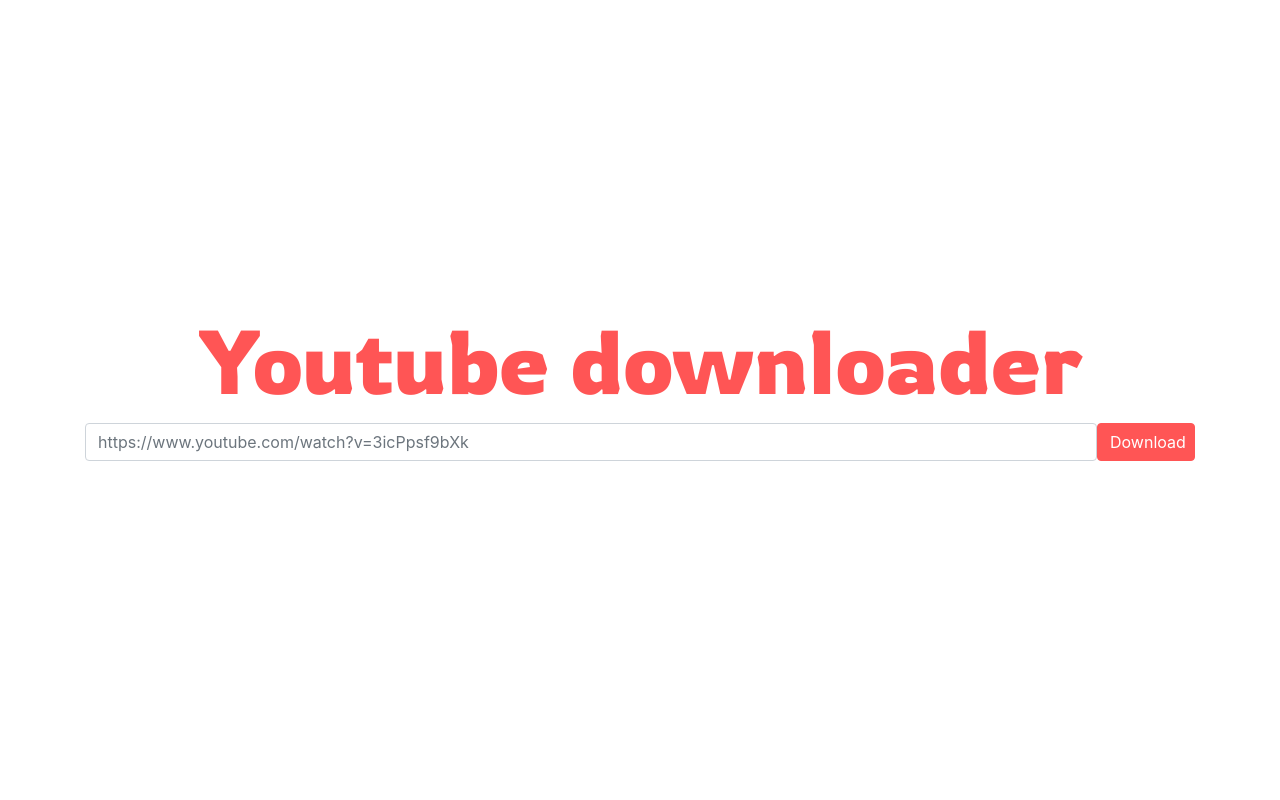
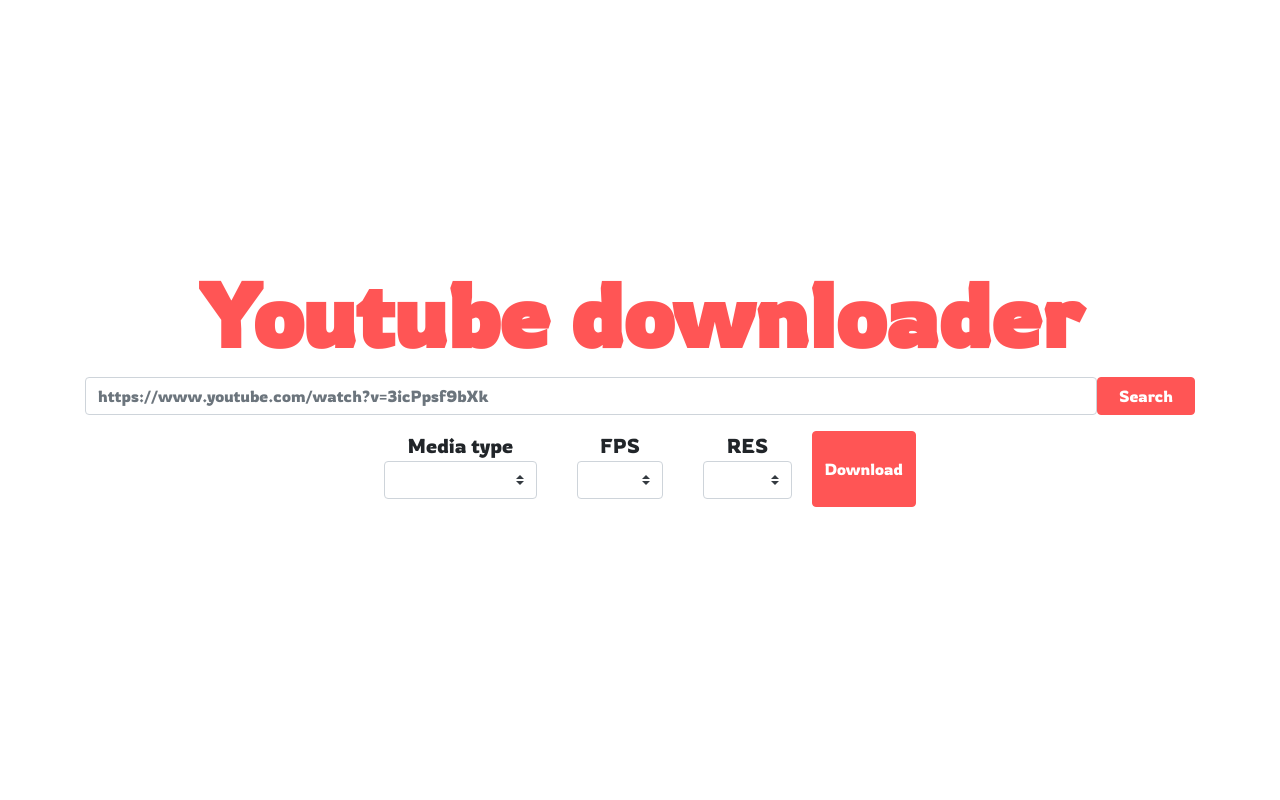
Before and after one commit to hermes7308/youtube-downloader, a Flask app: page / in a window 1280 px wide. Run offline with Flask 2, Linux system fonts and the light colour scheme; lists and menus that the app fills with data are empty; some libraries are stand-ins or nearby versions.

Commit message:
UI 및 기존 구조 수정

```diff
--- a/app.py
+++ b/app.py
@@ -35,6 +35,25 @@
     return render_template("index.html")
 
 
+@app.route("/get-support-spec")
+def get_support_spec():
+    v = request.args.get("v")
+    if v is None:
+        return {
+            "status": "FAIL",
+            "message": "Url is empty."
+        }
+
+    url = downloader.get_youtube_url(video_id=v)
+    type_list, fps_list, res_list = downloader.get_support_spec(url)
+    return {
+        "status": "SUCCESS",
+        "type_list": type_list,
+        "fps_list": fps_list,
+        "res_list": res_list
+    }
+
+
 @app.route("/download", methods=["GET"])
 def download():
     global result
@@ -44,9 +63,12 @@
             "status": "FAIL",
             "message": "Url is empty."
         }
+    media_type = request.args.get("media_type")
+    fps = request.args.get("fps")
+    res = request.args.get("res")
 
     try:
-        result = downloader.download(v)
+        result = downloader.download(v=v, fps=fps, res=res, media_type=media_type)
         return result
     except Exception as e:
         logging.error(e)
@@ -67,4 +89,4 @@
 
 
 if __name__ == '__main__':
-    app.run(host='0.0.0.0', port=5003)
+    app.run(host='0.0.0.0', port=5004)
--- a/static/css/style.css
+++ b/static/css/style.css
@@ -1,6 +1,13 @@
 html, body {
     width: 100%;
     height: 100%;
+}
+body * {
+    font-family: "Rowdies", serif;
+}
+
+label {
+    font-size: 20px;
 }
 
 .container {
@@ -12,27 +19,39 @@
 }
 
 .container > h1 {
-    font-family: "Rowdies", serif;
     font-size: 7vw;
+    font-weight: bold;
     background-color: white;
     color: #ff5555;
 }
 
-.container > form {
+#youtube-get-support-spec-form {
     display: flex;
     flex-direction: row;
     flex-wrap: wrap;
     width: 100%;
 }
 
-.container > form > input[type='text'] {
+#youtube-get-support-spec-form > input[type='text'] {
     display: inline-block;
     flex-grow: 1;
     width: calc(100% - 98px);
 }
 
-.container > form > input[type='submit'] {
+#youtube-get-support-spec-form > input[type='submit'] {
     width: 98px;
+}
+
+#youtube-download-form {
+    display: flex;
+    flex-direction: row;
+    flex-wrap: wrap;
+    justify-content: center;
+}
+
+#youtube-download-form > label {
+    margin-right: 20px;
+    margin-left: 20px;
 }
 
 .btn {
--- a/templates/index.html
+++ b/templates/index.html
@@ -14,9 +14,22 @@
 <div class="container">
     <h1>Youtube downloader</h1>
 
-    <form class="form-group" id="youtube-download-form" method="GET">
+    <form class="form-group" id="youtube-get-support-spec-form" method="GET">
         <input class="form-control" id="url" type="text" name="url"
                placeholder="https://www.youtube.com/watch?v=3icPpsf9bXk"/>
+        <input class="btn" type="submit" value="Search"/>
+    </form>
+
+    <form class="form-group" id="youtube-download-form" method="GET">
+        <label class="youtube-download-form-select-media-type-label"> Media type
+            <select class="custom-select youtube-download-form-select-media-type"> </select>
+        </label>
+        <label class="youtube-download-form-select-fps-label"> FPS
+            <select class="custom-select youtube-download-form-select-fps"> </select>
+        </label>
+        <label class="youtube-download-form-select-res-label"> RES
+            <select class="custom-select youtube-download-form-select-res"> </select>
+        </label>
         <input class="btn" type="submit" value="Download"/>
     </form>
 
@@ -39,15 +52,98 @@
 <script src="https://code.jquery.com/jquery-3.5.1.min.js"></script>
 <script>
     $(document).ready(function () {
-        $("#youtube-download-form").submit(function (e) {
+        $(".youtube-download-form").hide();
+        let searched_video_id = null;
+
+        $('select.youtube-download-form-select-media-type').change(function () {
+            if (this.value === "video") {
+                // visible
+                $(".youtube-download-form-select-fps-label").show();
+                $(".youtube-download-form-select-res-label").show();
+            } else {
+                // hide
+                $(".youtube-download-form-select-fps-label").hide();
+                $(".youtube-download-form-select-res-label").hide();
+            }
+        });
+
+        $("#youtube-get-support-spec-form").submit(function (e) {
             e.preventDefault();
 
             let url = $("#url").val();
             let params = getUrlParams(url);
             if (params.v == null) {
-                console.log("This is not correct Youtube url.");
+                alert("This is not correct Youtube url.");
                 return;
             }
+
+            let data = {
+                v: params.v
+            };
+
+            showLoader();
+            $.ajax({
+                type: "GET",
+                dataType: 'json',
+                contentType: "application/json",
+                url: "/get-support-spec",
+                data: data,
+                success: function (response, status, xhr) {
+                    if (response.status === "SUCCESS") {
+                        let type_list = response.type_list.sort().reverse();
+                        let fps_list = response.fps_list.sort();
+                        let res_list = response.res_list.sort((a, b) => {
+                            let value1 = a.replace("p", "");
+                            let value2 = b.replace("p", "");
+
+                            if (Number(value1) > Number(value2)) {
+                                return 1;
+                            }
+
+                            if (Number(value1) < Number(value2)) {
+                                return -1;
+                            }
+
+                            return 0;
+                        });
+
+                        setOptions($(".youtube-download-form-select-media-type"), type_list);
+                        setOptions($(".youtube-download-form-select-fps"), fps_list);
+                        setOptions($(".youtube-download-form-select-res"), res_list);
+
+
+                        $(".youtube-download-form").show();
+                        searched_video_id = params.v;
+
+                        return;
+                    }
+
+                    showAlert(response.message);
+                    showAlert(response.error);
+                },
+                error: function (jqXhr, textStatus, errorMessage) {
+                    showAlert(errorMessage);
+                },
+                complete: function (data) {
+                    hideLoader();
+                }
+            });
+        });
+
+        $("#youtube-download-form").submit(function (e) {
+            e.preventDefault();
+
+            if (searched_video_id == null) {
+                alert("Please search youtube media that you want to download.");
+                return;
+            }
+
+            let data = {
+                v: searched_video_id,
+                media_type: $("select.youtube-download-form-select-media-type").val(),
+                fps: $("select.youtube-download-form-select-fps").val(),
+                res: $("select.youtube-download-form-select-res").val()
+            };
 
             showLoader();
             $.ajax({
@@ -55,14 +151,12 @@
                 dataType: 'json',
                 contentType: "application/json",
                 url: "/download",
-                data: {
-                    v: params.v
-                },
+                data: data,
                 success: function (response, status, xhr) {
                     if (response.status === "SUCCESS") {
                         {# <a> #}
                         let a = document.createElement("a");
-                        a.href = "/download-video?filename=" + response.filename + "&yyyymmdd=" + response.yyyymmdd;
+                        a.href = response.href;
                         a.text = response.filename;
                         a.download = response.filename;
                         a.click();
@@ -76,7 +170,9 @@
                         return;
                     }
 
-                    alert(response.message + ". " + response.error);
+
+                    showAlert(response.message);
+                    showAlert(response.error);
                 },
                 error: function (jqXhr, textStatus, errorMessage) {
                     alert(errorMessage);
@@ -96,6 +192,20 @@
         }
     });
 
+    function setOptions(select, options) {
+        select.children('option').remove();
+
+        options.forEach(function (type) {
+            select.append("<option value='" + type + "'>" + type + "</option>");
+        });
+    }
+
+    function showAlert(message) {
+        if (message != null) {
+            alert(message);
+        }
+    }
+
     function showLoader() {
         $("body").addClass("hide-scroll");
         $(".global-loader-mask").css("display", "flex");
```
Also changed, not shown: core/downloader.py (+57 -17 lines), static/image/main.png.
